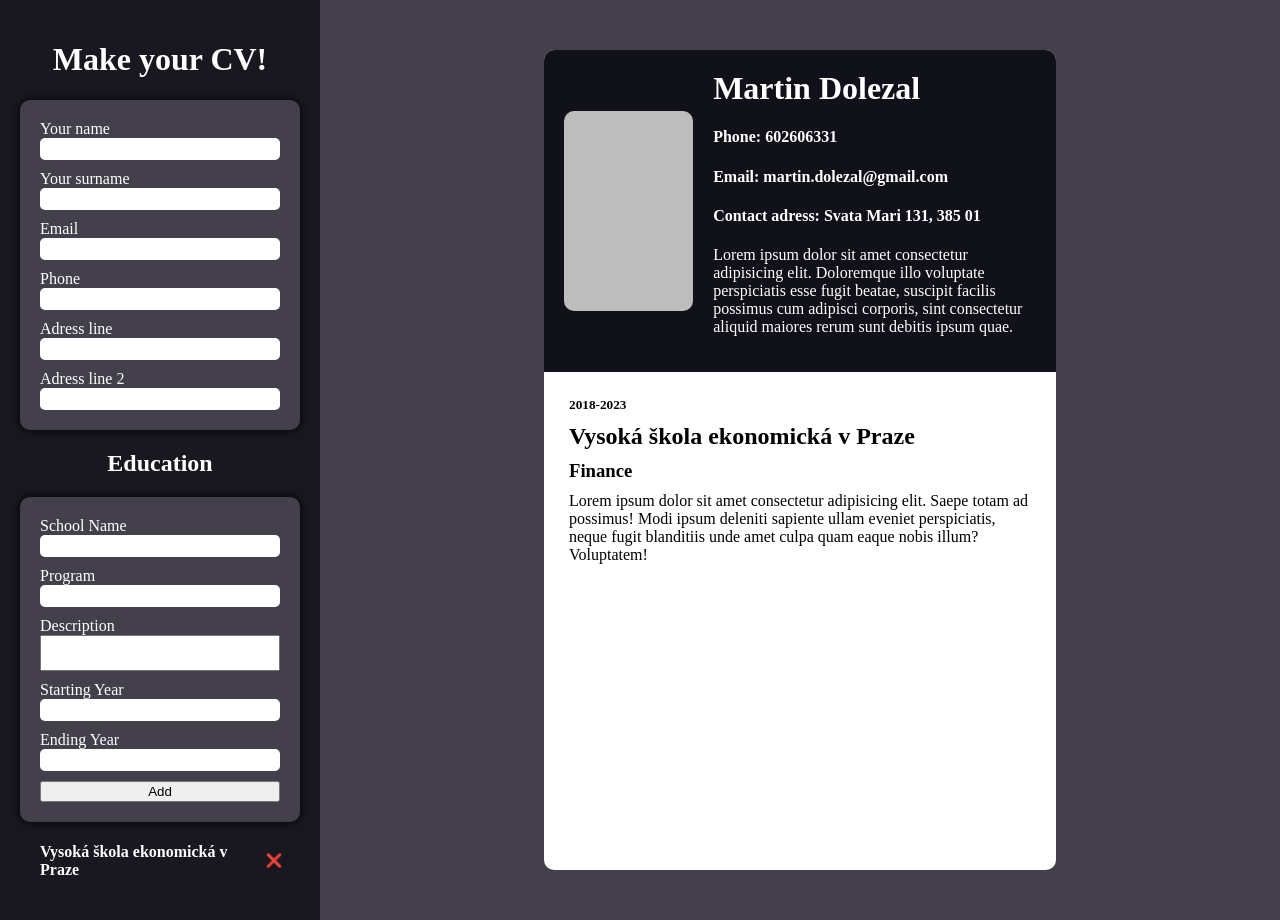
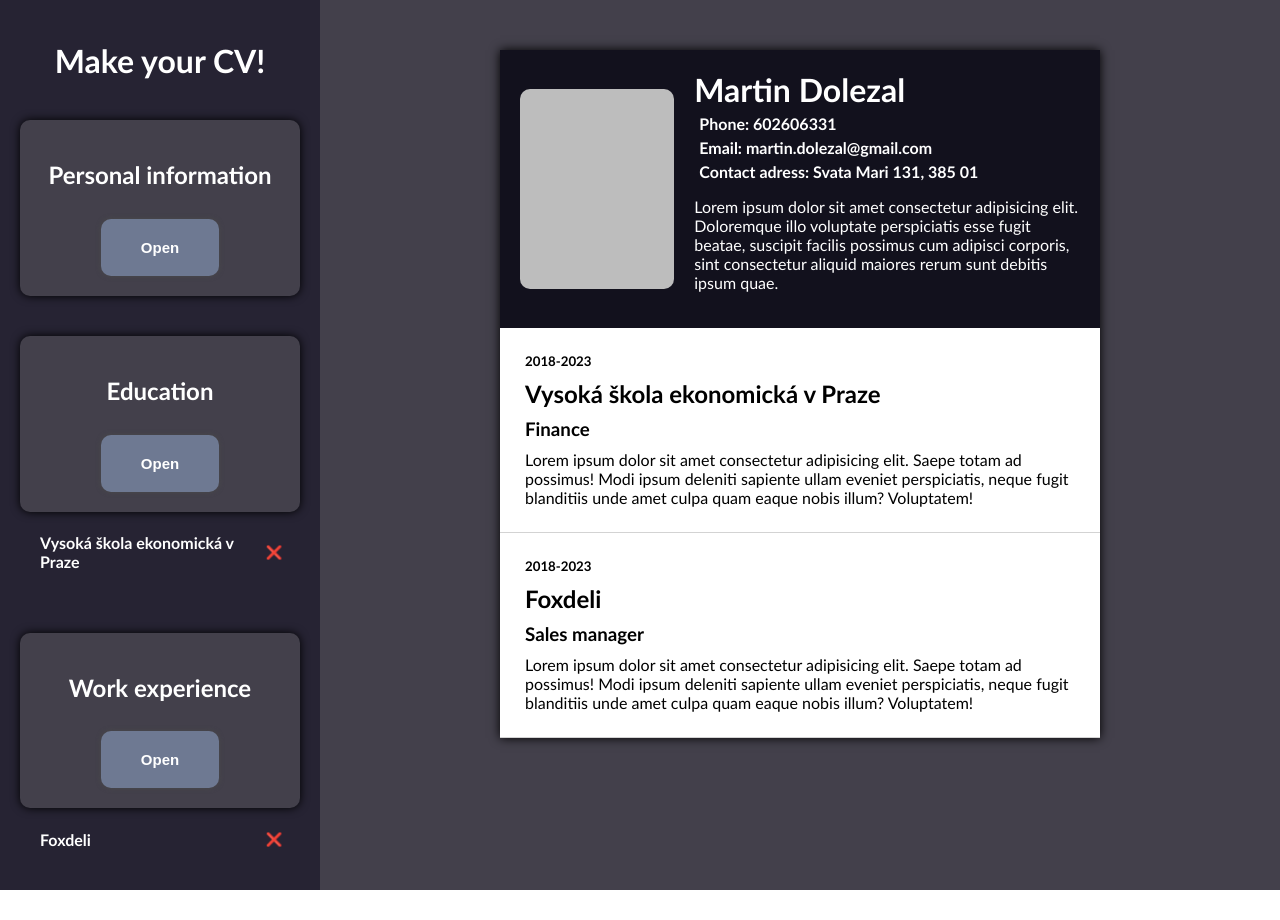
Before and after one commit to MrHyaena/resume-builder, a React (Vite) app: page / in a window 1280 px wide. After the commit the page ends 890 px from the top, so only its background shows below. Built offline with nearby package versions, Linux system fonts and the light colour scheme.

Commit message:
Working controls, state for open/close cntr panel
- I just copied logic from working education
into work experience controls
- Added buttons for opening and closing controls
elements
- Css

```diff
--- a/src/App.css
+++ b/src/App.css
@@ -1,22 +1,37 @@
 body {
-  --color-one: rgb(25, 23, 32);
+  --color-one: rgb(38, 35, 51);
   --color-two: rgb(67, 64, 75);
-  --cv-one: rgb(17, 17, 26);
+  --color-three: rgb(110, 121, 146);
+  --cv-one: rgb(18, 17, 29);
+  font-family: "Trebuchet MS", "Lucida Sans Unicode", "Lucida Grande",
+    "Lucida Sans", Arial, sans-serif;
 }
 
 .board {
   background-color: var(--color-two);
   padding: 50px;
   display: flex;
-  justify-content: center;
+  justify-content: start;
+  align-items: center;
+  flex-direction: column;
 }
 
 .cv {
-  width: 40vw;
-  min-height: 80vh;
+  width: 600px;
   background-color: white;
-  border-radius: 10px;
+
   overflow: hidden;
+  box-shadow: 0px 0px 10px black;
+}
+
+.education {
+  border-bottom: 1px solid rgb(211, 211, 211);
+}
+
+.educationItem:not(:last-child) {
+  border-bottom: 1px dotted black;
+  padding-bottom: 20px;
+  margin-bottom: 20px;
 }
 
 /* Header CV */
@@ -40,6 +55,10 @@ body {
 
 .cvHeader h1 {
   margin: 0px;
+}
+
+.cvHeader h4 {
+  margin: 5px;
 }
 
 /* Education CV */
@@ -90,13 +109,26 @@ body {
   border-radius: 10px;
 }
 
-.controlsSection {
+.headerSection {
   padding: 20px;
   display: flex;
   flex-direction: column;
   gap: 10px;
   background-color: var(--color-two);
   box-shadow: 0px 0px 10px black;
+  margin-top: 40px;
+}
+
+.headerSection button {
+  padding: 20px 40px;
+  font-size: 15px;
+  font-weight: bold;
+  border-radius: 10px;
+  border: none;
+  box-shadow: 0px 0px 5px rgb(73, 73, 73);
+  align-self: center;
+  background-color: var(--color-three);
+  color: white;
 }
 
 .itemsControl {
@@ -113,7 +145,13 @@ label {
 input {
   border-radius: 5px;
   border: none;
-  min-height: 20px;
+  min-height: 25px;
+}
+
+textarea {
+  min-height: 40px;
+  border-radius: 5px;
+  border: none;
 }
 
 textarea {
--- a/src/App.jsx
+++ b/src/App.jsx
@@ -24,12 +24,28 @@ const educObject = {
     "Lorem ipsum dolor sit amet consectetur adipisicing elit. Saepe totam ad possimus! Modi ipsum deleniti sapiente ullam eveniet perspiciatis, neque fugit blanditiis unde amet culpa quam eaque nobis illum? Voluptatem!",
 };
 
+const workObject = {
+  id: 0,
+  company: "Foxdeli",
+  position: "Sales manager",
+  workStart: "2018",
+  workEnd: "2023",
+  workDescription:
+    "Lorem ipsum dolor sit amet consectetur adipisicing elit. Saepe totam ad possimus! Modi ipsum deleniti sapiente ullam eveniet perspiciatis, neque fugit blanditiis unde amet culpa quam eaque nobis illum? Voluptatem!",
+};
+
 // Application being put together
 
 export default function App() {
+  const [personalInfo, setPersonalInfo] = useState(infoObject);
+
   const [eduId, setEduId] = useState(1);
-  const [personalInfo, setPersonalInfo] = useState(infoObject);
   const [education, setEducation] = useState([educObject]);
+
+  const [work, setWork] = useState([workObject]);
+  const [workId, setWorkId] = useState(1);
+
+  const [open, setOpen] = useState(0);
 
   function setName(e) {
     return setPersonalInfo({ ...personalInfo, name: e.target.value });
@@ -84,12 +100,63 @@ export default function App() {
     return;
   }
 
-  function deleteEducation() {}
+  function addWork() {
+    const company = document.getElementById("company");
+    const position = document.getElementById("position");
+    const workStart = document.getElementById("workStart");
+    const workEnd = document.getElementById("workEnd");
+    const workDescription = document.getElementById("workDescription");
+
+    setEducation([
+      ...education,
+      {
+        id: workId,
+        company: company.value,
+        position: position.value,
+        workStart: workStart.value,
+        workEnd: workEnd.value,
+        workDescription: workDescription.value,
+      },
+    ]);
+
+    setWorkId(eduId + 1);
+    company.value = "";
+    position.value = "";
+    workStart.value = "";
+    workEnd.value = "";
+    workDescription.value = "";
+
+    return;
+  }
+
+  function deleteEducation(id) {
+    const index = education.findIndex((item) => item.id === id);
+    if (index !== -1) {
+      const newArray = [
+        ...education.slice(0, index),
+        ...education.slice(index + 1),
+      ];
+      setEducation(newArray);
+    }
+
+    return;
+  }
+
+  function deleteWork(id) {
+    const index = work.findIndex((item) => item.id === id);
+    if (index !== -1) {
+      const newArray = [...work.slice(0, index), ...work.slice(index + 1)];
+      setWork(newArray);
+    }
+
+    return;
+  }
 
   return (
     <>
       <div className="controls">
         <h1 className="controlHead">Make your CV!</h1>
+
         <PersonalInfoControls
           setName={setName}
           setSurname={setSurname}
@@ -97,11 +164,25 @@ export default function App() {
           setPhone={setPhone}
           setAdressone={setAdressone}
           setAdresstwo={setAdresstwo}
+          open={open}
+          setOpen={setOpen}
         />
-        <h2 className="controlHead">Education</h2>
-        <EducationControls addEducation={addEducation} />
+
+        <EducationControls
+          addEducation={addEducation}
+          open={open}
+          setOpen={setOpen}
+        />
         <div className="itemsControl">
-          <EducationControlsDivs education={education} />
+          <EducationDivs
+            education={education}
+            deleteEducation={deleteEducation}
+          />
+        </div>
+
+        <WorkControls addWork={addWork} open={open} setOpen={setOpen} />
+        <div className="itemsControl">
+          <WorkDivs work={work} deleteWork={deleteWork} />
         </div>
       </div>
       <div className="board">
@@ -120,13 +201,16 @@ export default function App() {
           <div className="education">
             <CvEducation education={education} />
           </div>
+          <div className="education">
+            <CvWork work={work} />
+          </div>
         </div>
       </div>
     </>
   );
 }
 
-// Header information + controls
+// Controls
 
 function PersonalInfoControls({
   setName,
@@ -135,10 +219,38 @@ function PersonalInfoControls({
   setPhone,
   setAdressone,
   setAdresstwo,
+  open,
+  setOpen,
 }) {
+  if (open !== 1) {
     return (
       <>
-      <div className="controlsSection">
+        <div className="headerSection">
+          <h2 className="controlHead">Personal information</h2>
+          <button
+            id="infoBtn"
+            onClick={() => {
+              setOpen(1);
+            }}
+          >
+            Open
+          </button>
+        </div>
+      </>
+    );
+  } else if (open === 1) {
+    return (
+      <>
+        <div className="headerSection">
+          <h2 className="controlHead">Personal information</h2>
+          <button
+            id="infoBtn"
+            onClick={() => {
+              setOpen("");
+            }}
+          >
+            Close
+          </button>
           <label>
             Your name
             <input onChange={setName}></input>
@@ -166,11 +278,38 @@ function PersonalInfoControls({
       </>
     );
   }
+}
 
-function EducationControls({ addEducation }) {
+function EducationControls({ addEducation, open, setOpen }) {
+  if (open !== 2) {
     return (
       <>
-      <div className="controlsSection">
+        <div className="headerSection">
+          <h2 className="controlHead">Education</h2>
+          <button
+            id="infoBtn"
+            onClick={() => {
+              setOpen(2);
+            }}
+          >
+            Open
+          </button>
+        </div>
+      </>
+    );
+  } else if (open == 2) {
+    return (
+      <>
+        <div className="headerSection">
+          <h2 className="controlHead">Education</h2>
+          <button
+            id="eduBtn"
+            onClick={() => {
+              setOpen("");
+            }}
+          >
+            Close
+          </button>
           <label>
             School Name
             <input id="school"></input>
@@ -197,6 +336,109 @@ function EducationControls({ addEducation }) {
       </>
     );
   }
+}
+
+function EducationDivs({ education, deleteEducation }) {
+  const educationarray = education.map((item, index) => {
+    return (
+      <div key={index} className="educationItemControls">
+        <h4>{item.school}</h4>
+
+        <button
+          className="educationDelete"
+          onClick={() => {
+            deleteEducation(item.id);
+          }}
+        >
+          ❌
+        </button>
+      </div>
+    );
+  });
+
+  return <>{educationarray}</>;
+}
+
+function WorkControls({ addWork, open, setOpen }) {
+  if (open !== 3) {
+    return (
+      <>
+        <div className="headerSection">
+          <h2 className="controlHead">Work experience</h2>
+          <button
+            id="infoBtn"
+            onClick={() => {
+              setOpen(3);
+            }}
+          >
+            Open
+          </button>
+        </div>
+      </>
+    );
+  } else if (open == 3) {
+    return (
+      <>
+        <div className="controlsSection">
+          <h2 className="controlHead">Work eperience</h2>
+          <button
+            id="eduBtn"
+            onClick={() => {
+              setOpen("");
+            }}
+          >
+            Close
+          </button>
+          <label>
+            Company Name
+            <input id="company"></input>
+          </label>
+          <label>
+            Position
+            <input id="position"></input>
+          </label>
+          <label>
+            Description
+            <textarea id="workDescription"></textarea>
+          </label>
+          <label>
+            Starting Year
+            <input id="workStart"></input>
+          </label>
+          <label>
+            Ending Year
+            <input id="workEnd"></input>
+          </label>
+
+          <button onClick={addWork}>Add</button>
+        </div>
+      </>
+    );
+  }
+}
+
+function WorkDivs({ work, deleteWork }) {
+  const workarray = work.map((item, index) => {
+    return (
+      <div key={"w" + index} className="educationItemControls">
+        <h4>{item.company}</h4>
+
+        <button
+          className="educationDelete"
+          onClick={() => {
+            deleteWork(item.id);
+          }}
+        >
+          ❌
+        </button>
+      </div>
+    );
+  });
+
+  return <>{workarray}</>;
+}
+
+// CV Generation
 
 function CvInfo({ name, phone, email, contactAdress, paragraph }) {
   return (
@@ -215,7 +457,7 @@ function CvInfo({ name, phone, email, contactAdress, paragraph }) {
 
 function CvEducation({ education }) {
   const educationarray = education.map((item, index) => {
-    console.log(item);
+    console.log(education);
     return (
       <div key={index} className="educationItem">
         <h5>{item.yearStart + "-" + item.yearEnd}</h5>
@@ -229,16 +471,17 @@ function CvEducation({ education }) {
   return <>{educationarray}</>;
 }
 
-function EducationControlsDivs({ education }) {
-  const educationarray = education.map((item, index) => {
+function CvWork({ work }) {
+  const workarray = work.map((item, index) => {
     return (
-      <div key={index} className="educationItemControls">
-        <h4>{item.school}</h4>
-
-        <button className="educationDelete">❌</button>
+      <div key={"wcv" + index} className="educationItem">
+        <h5>{item.workStart + "-" + item.workEnd}</h5>
+        <h2>{item.company}</h2>
+        <h3>{item.position}</h3>
+        <p>{item.workDescription}</p>
       </div>
     );
   });
 
-  return <>{educationarray}</>;
+  return <>{workarray}</>;
 }
```
Lines whose indentation alone changed are shown as unchanged.
